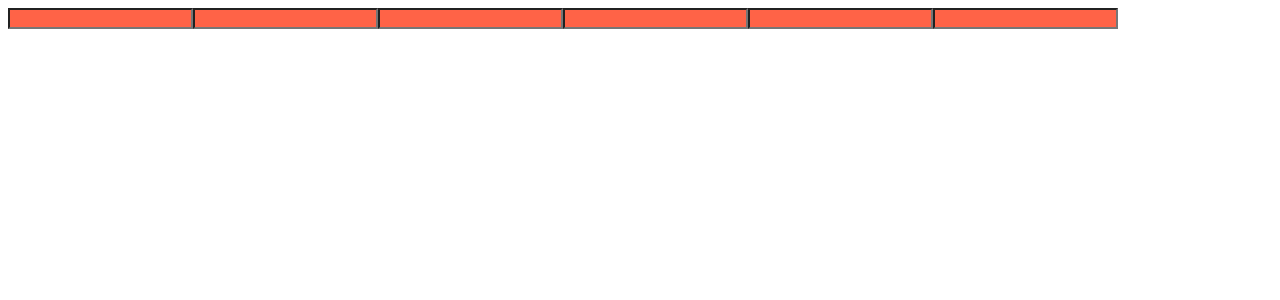
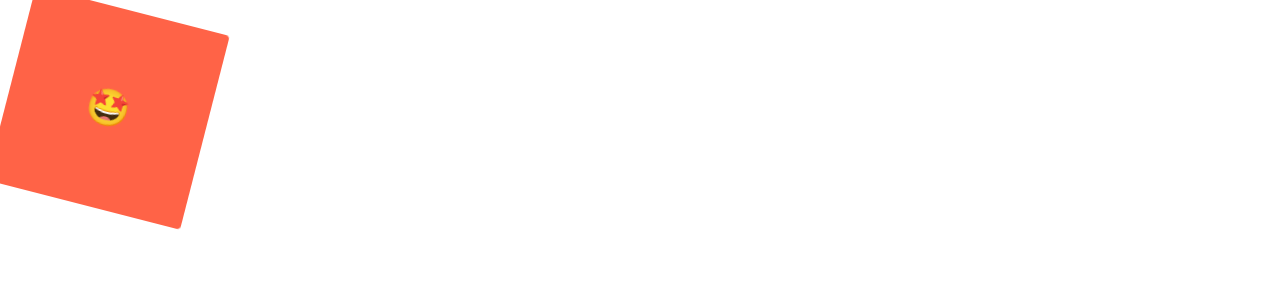
Before and after one commit to prgrmr-l/nomad-coders_react-masterclass, a React (Create React App) app: page / in a window 1280 px wide. Shown: the top 300 px of the page. Built offline with nearby package versions, Linux system fonts and the light colour scheme.

Commit message:
animationKeyframesAndHoverActive

```diff
--- a/src/App.js
+++ b/src/App.js
@@ -1,23 +1,48 @@
-import styled from "styled-components";
+import styled, { keyframes } from "styled-components";
 
-const Father = styled.div`
+const Wrapper = styled.div`
   display: flex;
 `;
 
-const Input = styled.input.attrs({ required: true, minLength: 10 })`
+const rotationAnimation = keyframes`
+0% {
+  transform:rotate(0deg);
+  border-radius:0px;
+}
+50%{
+  transform:rotate(360deg);
+  border-radius:100px;
+}
+100%{ transform:rotate(0deg);
+  border-radius:0px;
+}
+`;
+const Box = styled.div`
+  height: 200px;
+  width: 200px;
   background-color: tomato;
+  display: flex;
+  justify-content: center;
+  align-items: center;
+  animation: ${rotationAnimation} 1s linear infinite;
+  span {
+    font-size: 36px;
+    &:hover {
+      font-size: 100px;
+      &:active {
+        opacity: 0;
+      }
+    }
+  }
 `;
 
 function App() {
   return (
-    <Father as="header">
-      <Input />
-      <Input />
-      <Input />
-      <Input />
-      <Input />
-      <Input />
-    </Father>
+    <Wrapper>
+      <Box>
+        <span>🤩</span>
+      </Box>
+    </Wrapper>
   );
 }
 
```
